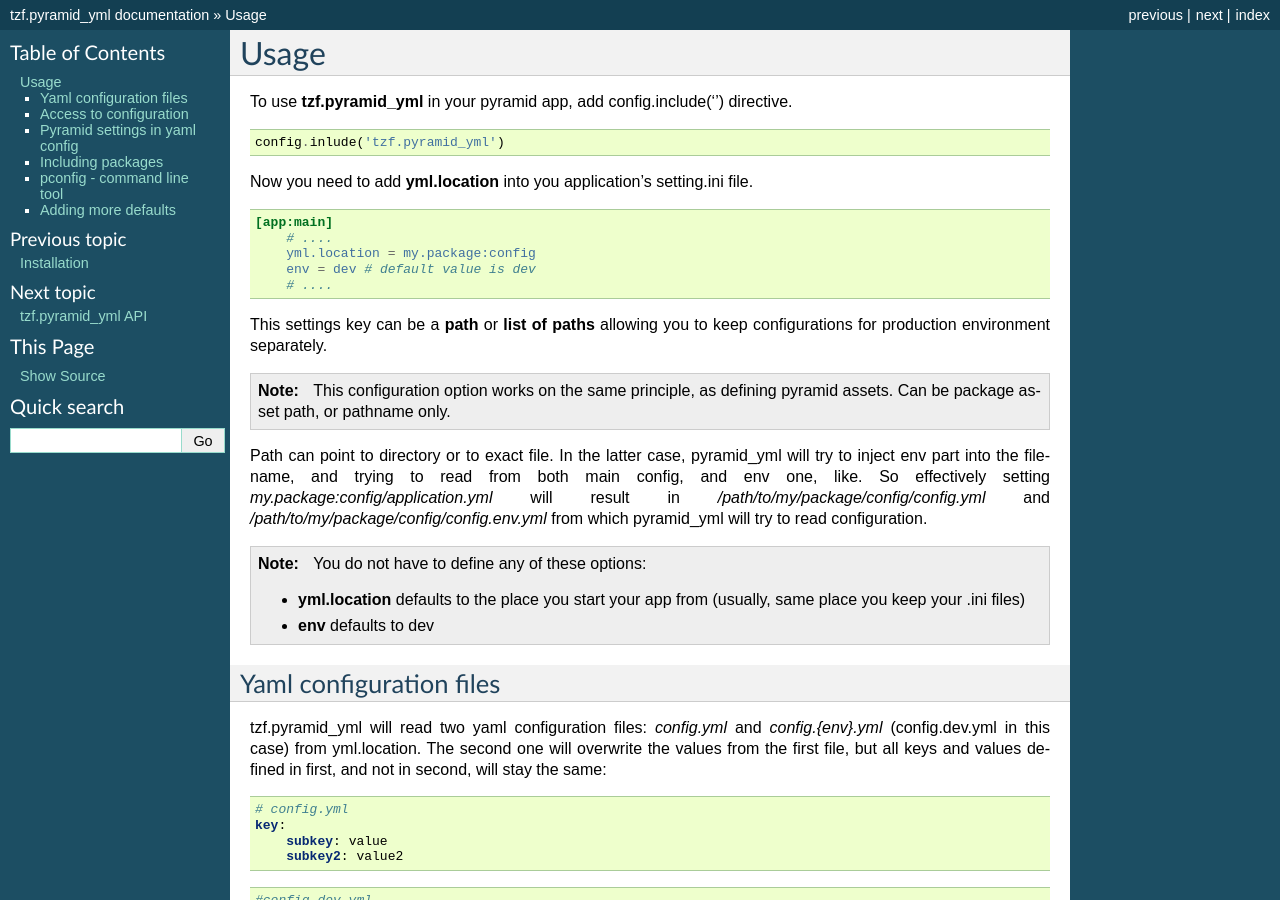
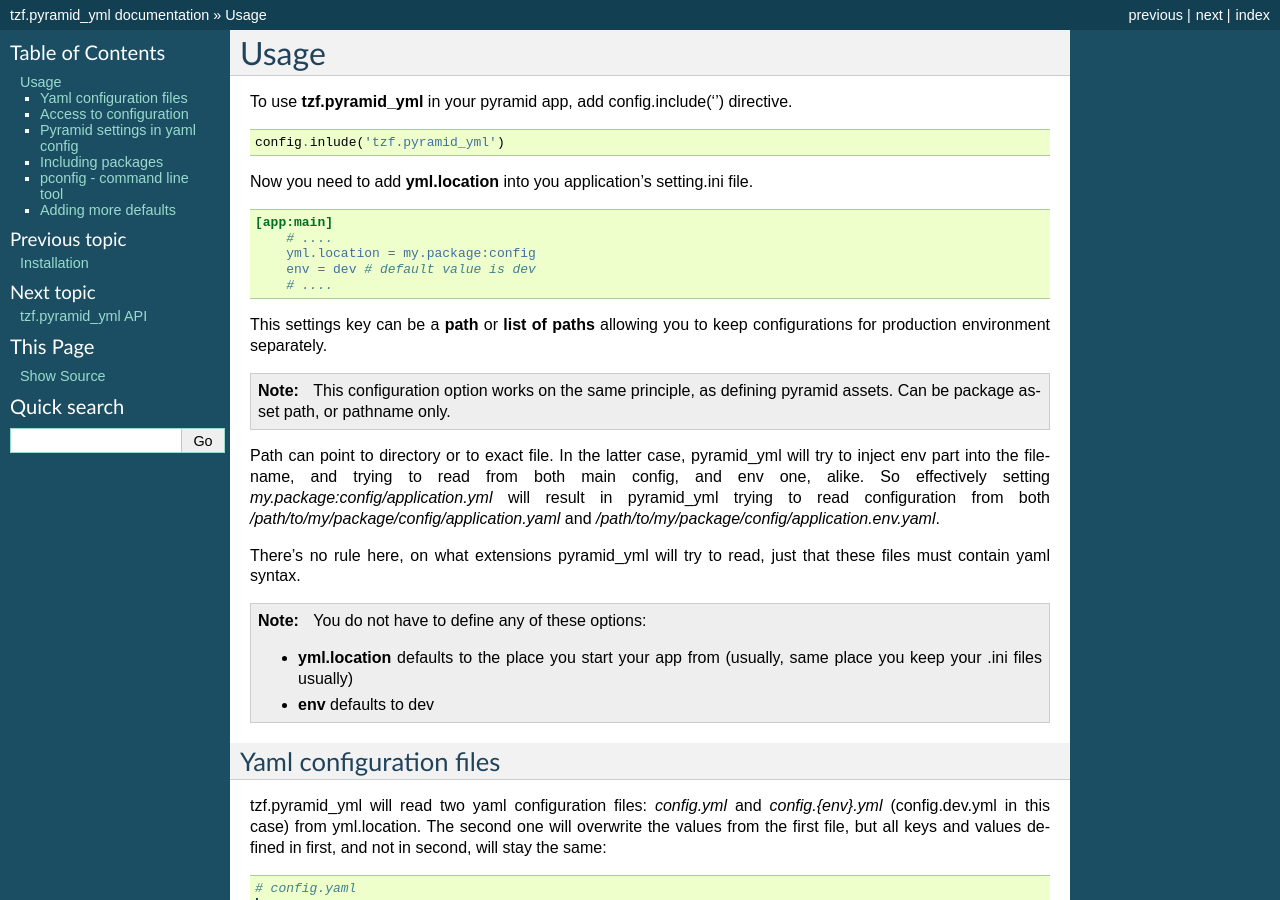
Before and after one commit to fizyk/pyramid_yml, a Sphinx documentation site: the page built from docs/source/usage.rst, in a window 1280 px wide and 900 px high. Built offline with Sphinx 7.4.7, drawn with Linux system fonts in a browser that asks for light colours; some of the changed text lies outside the part shown.

Commit message:
small documentation update

```diff
--- a/docs/source/usage.rst
+++ b/docs/source/usage.rst
@@ -26,15 +26,18 @@ configurations for production environment separately.
 
 Path can point to directory or to exact file. In the latter case, pyramid_yml
 will try to inject env part into the filename, and trying to read from both
-main config, and env one, like. So effectively setting
-*my.package:config/application.yml* will result in
-*/path/to/my/package/config/config.yml* and */path/to/my/package/config/config.env.yml*
-from which pyramid_yml will try to read configuration.
+main config, and env one, alike. So effectively setting
+*my.package:config/application.yml* will result in pyramid_yml trying to read
+configuration from both */path/to/my/package/config/application.yaml* and
+*/path/to/my/package/config/application.env.yaml*.
+
+There's no rule here, on what extensions pyramid_yml will try to read,
+just that these files must contain yaml syntax.
 
 .. note::
     You do not have to define any of these options:
 
-    * **yml.location** defaults to the place you start your app from (usually, same place you keep your .ini files)
+    * **yml.location** defaults to the place you start your app from (usually, same place you keep your .ini files usually)
     * **env** defaults to dev
 
 Yaml configuration files
@@ -47,7 +50,7 @@ but all keys and values defined in first, and not in second, will stay the same:
 
 .. code-block:: yaml
 
-    # config.yml
+    # config.yaml
     key:
         subkey: value
         subkey2: value2
@@ -159,6 +162,6 @@ It's use is as simple as:
 .. code-block:: python
 
     config.config_defaults('package.module:folder/subfolder')
-    config.config_defaults('package.module:folder/subfolder', ['my_defaults.yml'])
+    config.config_defaults('package.module:folder/subfolder', ['my_defaults.yaml'])
 
 It's more detailed within api section. :meth:`tzf.pyramid_yml.config_defaults`
```
Also changed, not shown: 1 other file.
